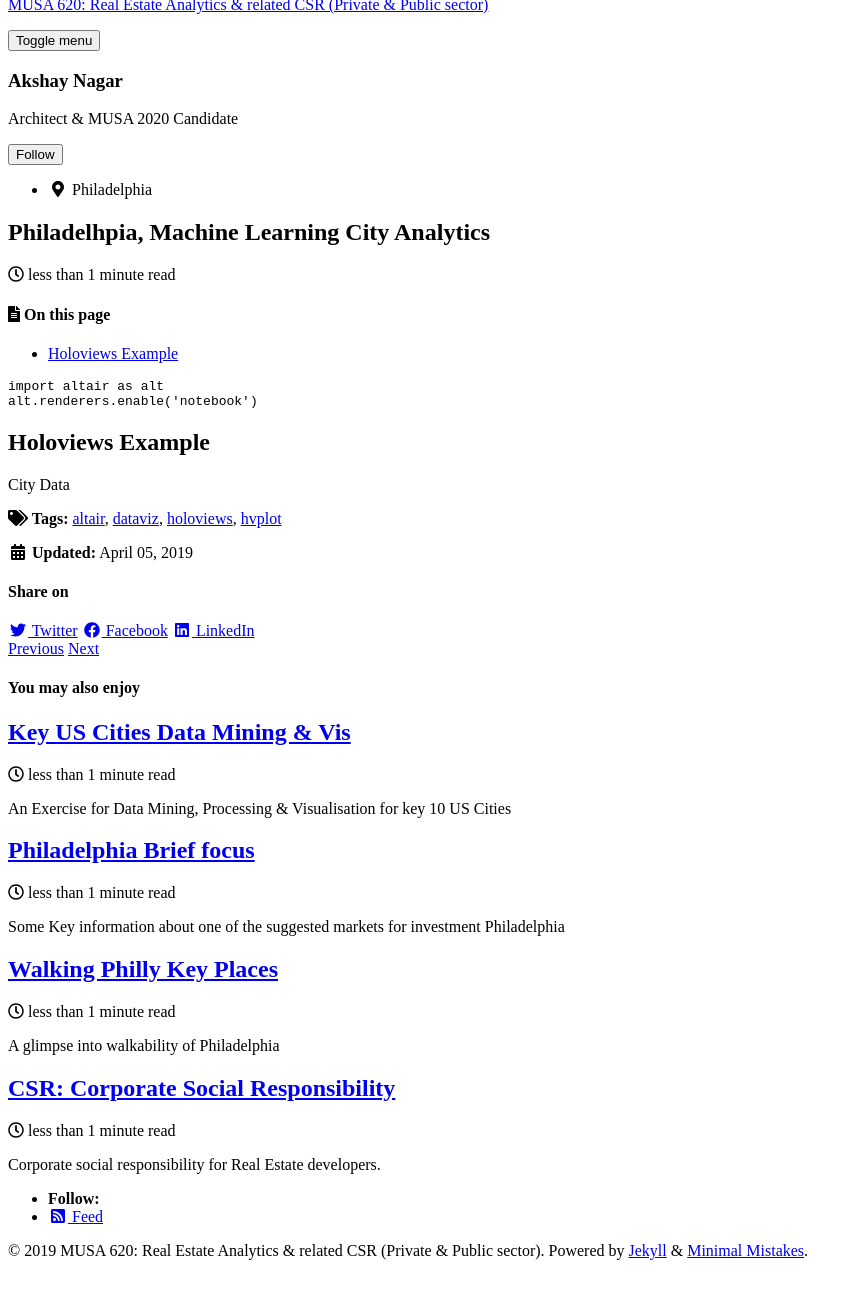
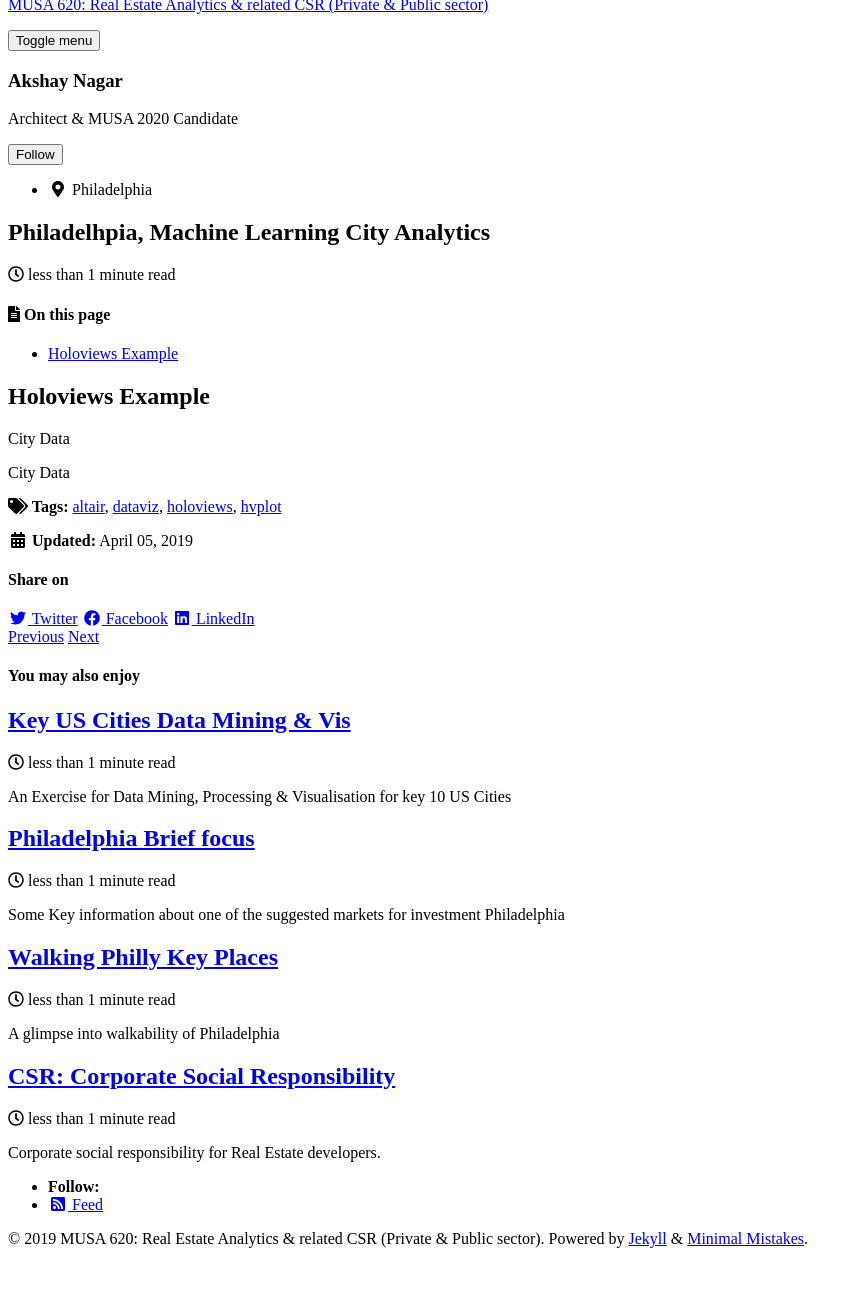
Before and after one commit to akshaynagar26/Pleasework, a Jekyll site: the page built from _posts/2019-04-05-Machine-Learning.md, in a window 1280 px wide, cut to the strip 112-1442 px from the top of the page. Shown: the top 1299 px of the strip, without its empty margins (0-862 px from the left). Built offline with Jekyll 4.4.1, drawn with Linux system fonts in a browser that asks for light colours; cached includes are drawn as plain includes; nearby versions of some CDN libraries.

Commit message:
Update 2019-04-05-Machine-Learning.md

````diff
--- a/_posts/2019-04-05-Machine-Learning.md
+++ b/_posts/2019-04-05-Machine-Learning.md
@@ -6,19 +6,16 @@
 excerpt: "An Extensive Machine Learning Exercise for different time periods as well as different price brackets."
 
 hv-loader:
-  hv-chart-11: "charts/gapminderChart.html"
+  hv-chart-1: "charts/ML1.html"
+  hv-chart-1: "charts/ML2.html"
 toc: true
 toc_sticky: true
 ---
 
-
-
-```python
-import altair as alt
-alt.renderers.enable('notebook')
-```
-
 ## Holoviews Example
 
 City Data
-<div id="hv-chart-11"></div>
+<div id="hv-chart-1"></div>
+
+City Data
+<div id="hv-chart-2"></div>
````
